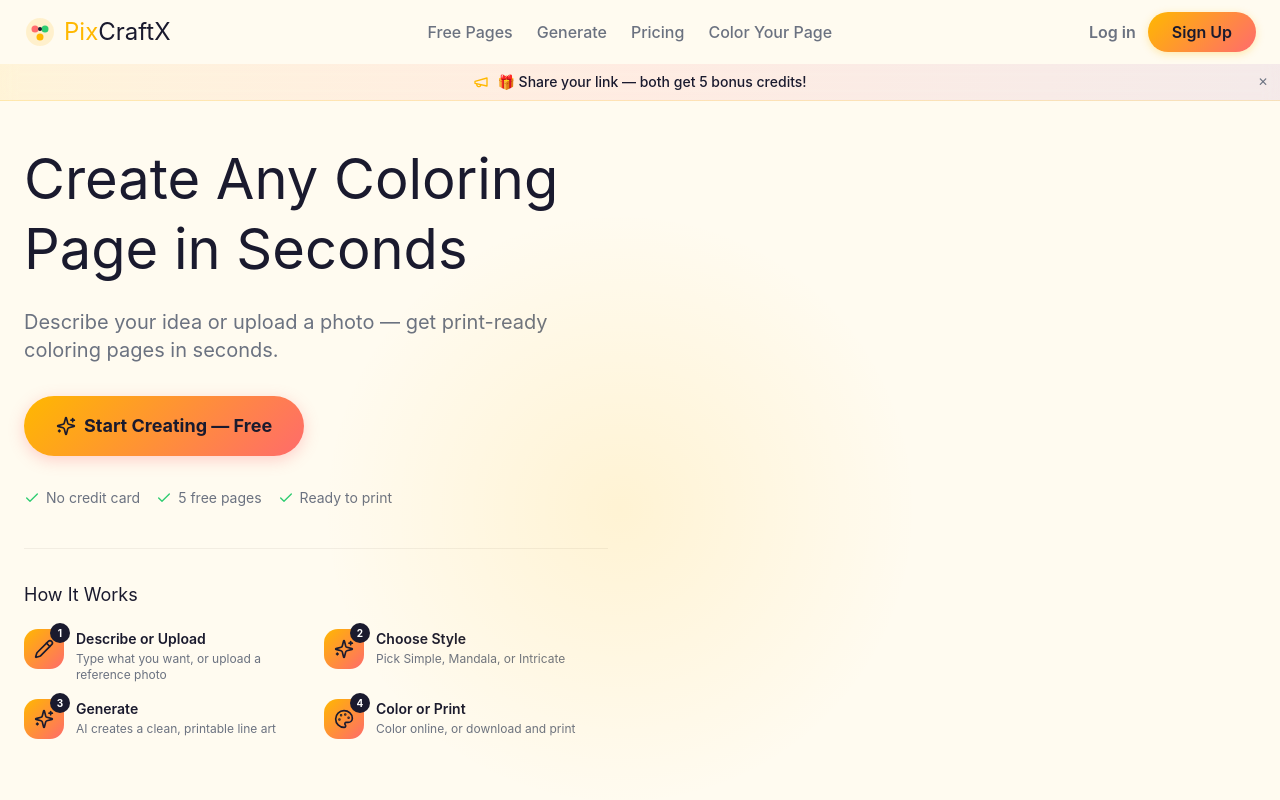
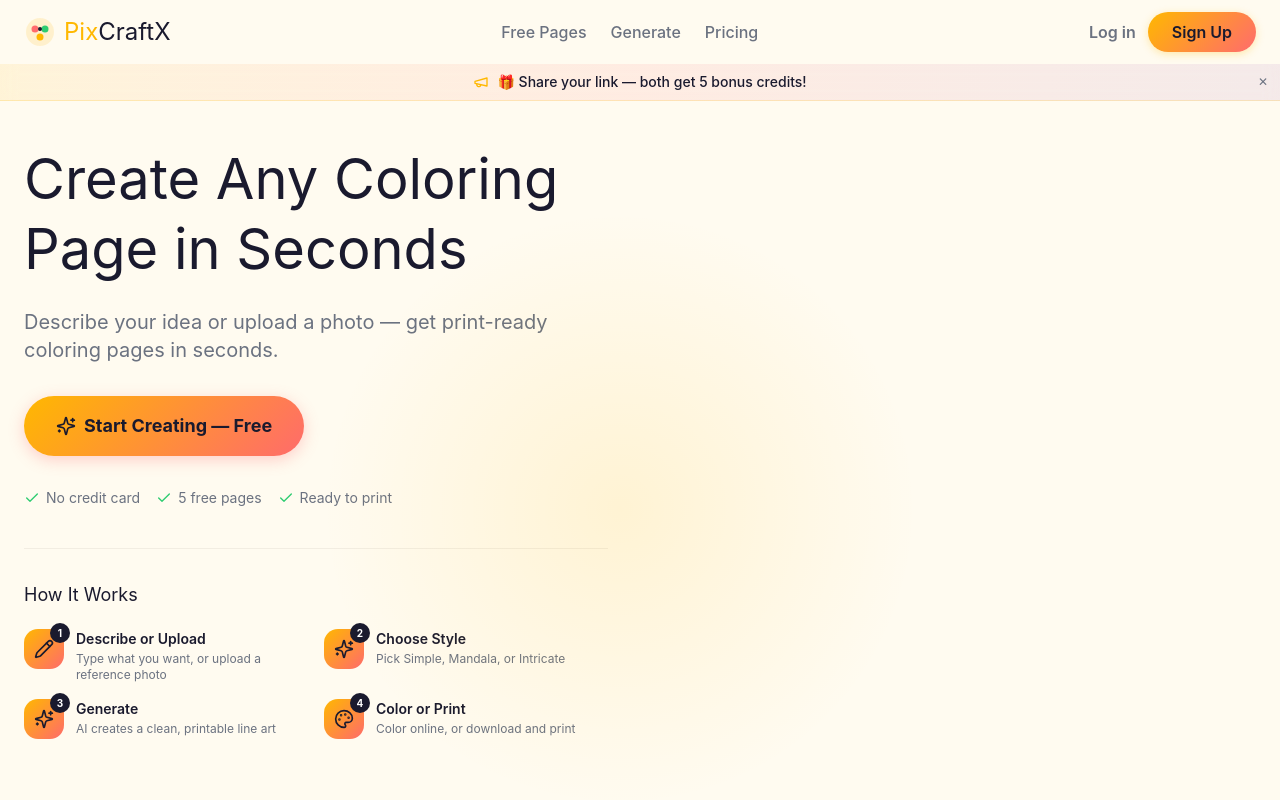
Before and after one commit to rinbs1120/pixcraftx, a Next.js app: page / in a window 1280 px wide. Shown: the top 800 px of the page. Built offline with nearby package versions, Linux system fonts and the light colour scheme; no server answers; a web font is replaced by a local one.

Commit message:
remove: Color Your Page from navbar - dead link without src param

```diff
--- a/src/components/navbar.tsx
+++ b/src/components/navbar.tsx
@@ -80,9 +80,6 @@ export function Navbar() {
             <Link href="/pricing" className="text-muted-foreground hover:text-primary transition-colors font-medium">
               Pricing
             </Link>
-            <Link href="/color" className="text-muted-foreground hover:text-primary transition-colors font-medium">
-              Color Your Page
-            </Link>
           </div>
 
           <div className="hidden md:flex items-center gap-3">
@@ -147,9 +144,6 @@ export function Navbar() {
             <Link href="/pricing" className="text-xl font-semibold text-foreground hover:text-primary transition-colors" onClick={() => setMobileMenuOpen(false)}>
               Pricing
             </Link>
-            <Link href="/color" className="text-xl font-semibold text-foreground hover:text-primary transition-colors" onClick={() => setMobileMenuOpen(false)}>
-              Color Your Page
-            </Link>
             {!isLoaded ? (
               <div className="flex items-center gap-2 text-muted-foreground">
                 <Loader2 className="w-5 h-5 animate-spin" />
```
